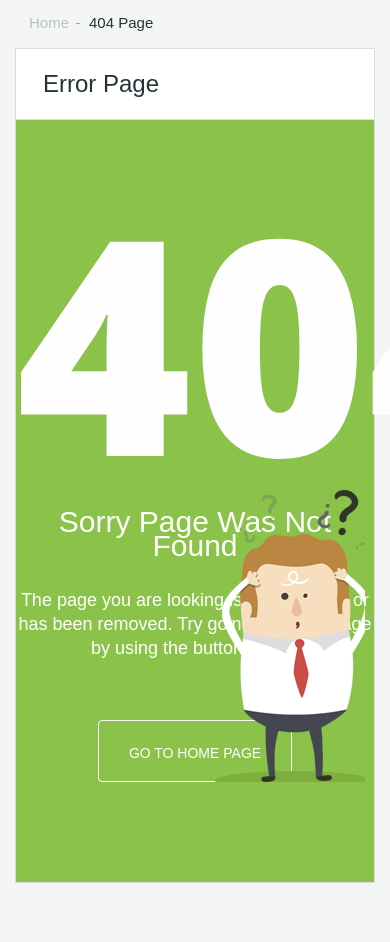
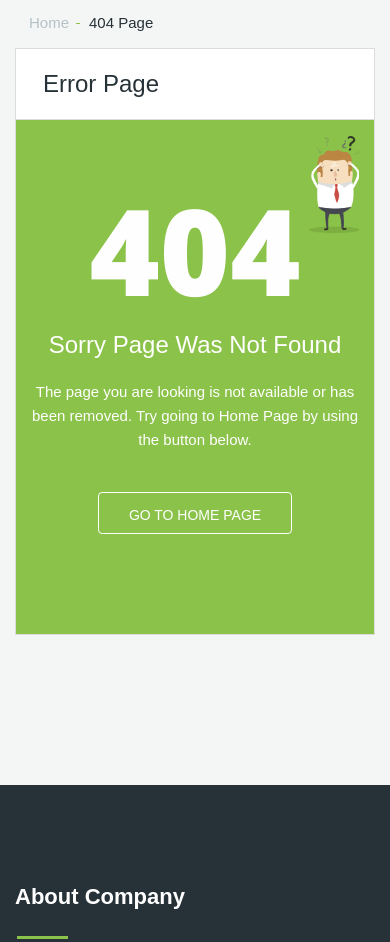
Before and after one commit to datoshcode/Moderno_market, a website: page app/404-page.html in a window 390 px wide. Shown: the part 779-1721 px from the top of the page. Drawn offline with nearby package versions, Linux system fonts and the light colour scheme; files whose address does not match are found by name.

Commit message:
added mobile 404

```diff
--- a/app/scss/_media.scss
+++ b/app/scss/_media.scss
@@ -27,6 +27,15 @@
   .footer__col-adress {
     margin-bottom: 30px;
     min-width: 100%;
+  }
+}
+
+// 960 px
+@media (max-width: 960px) {
+  .page-404__404::after {
+    background-size: cover;
+    width: 50px;
+    height: 97px;
   }
 }
 
@@ -76,8 +85,6 @@
       text-transform: uppercase;
     }
   }
-
-
   // Кнопка меню бургер для мобильной версии в .svg
   .menu__btn {
     svg {
@@ -87,6 +94,28 @@
       fill: #fff;
     }
   }
+}
+
+// 740 px
+@media (max-width: 740px) {
+  .page-404__404 {
+    font-size: 200px;
+    line-height: 200px;
+  }
+.page-404__title {
+  font-size: 24px;
+  margin-bottom: 20px;
+  line-height: 30px;
+}
+
+.page-404__text {
+  font-size: 15px;
+  margin-bottom: 40px;
+}
+
+.page-404__link {
+  padding: 10px 30px 6px;
+}
 }
 
 // 720 px
@@ -109,6 +138,24 @@
     top: 63px;
     border-top: none;
   }
+}
+
+// 600 px
+@media (max-width: 600px) {
+  .page-404__inner {
+    padding: 0 15px;
+  }
+
+ .page-404__404 {
+  font-size: 120px;
+  line-height: 120px;
+ }
+
+ .page-404__404::after {
+  margin-left: 0;
+  top: 16px;
+  right: 0;
+ }
 }
 
 // 540 px
```
Also changed, not shown: app/css/style.min.css.
